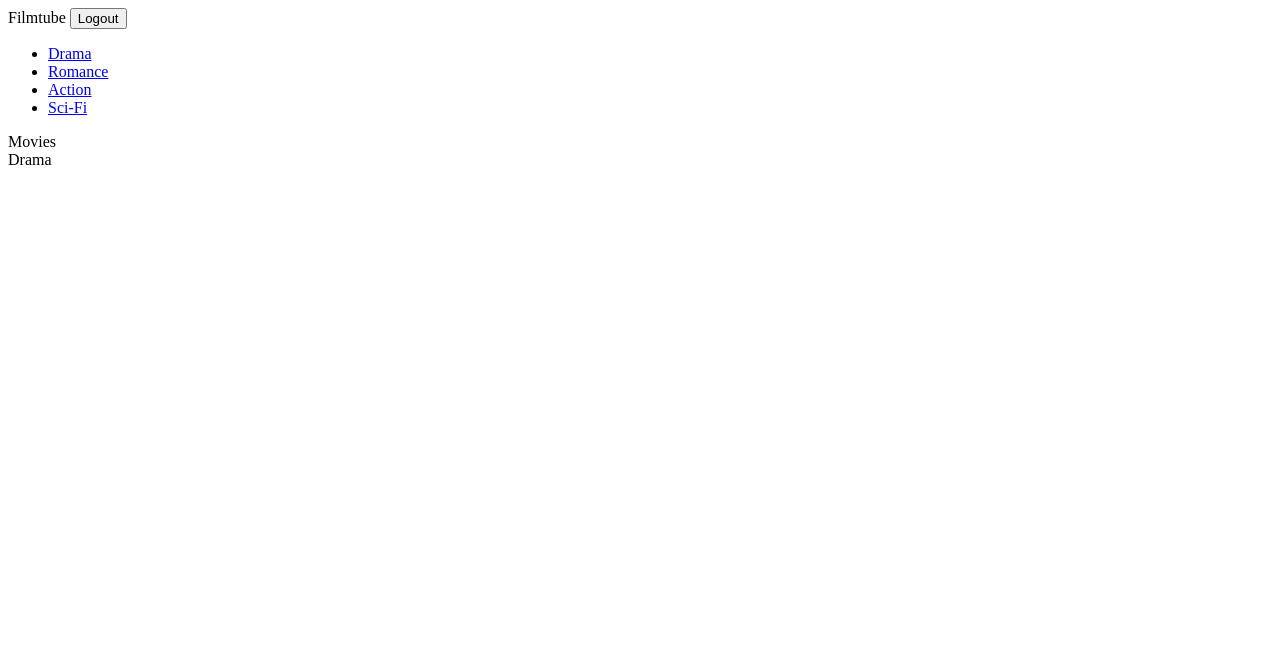
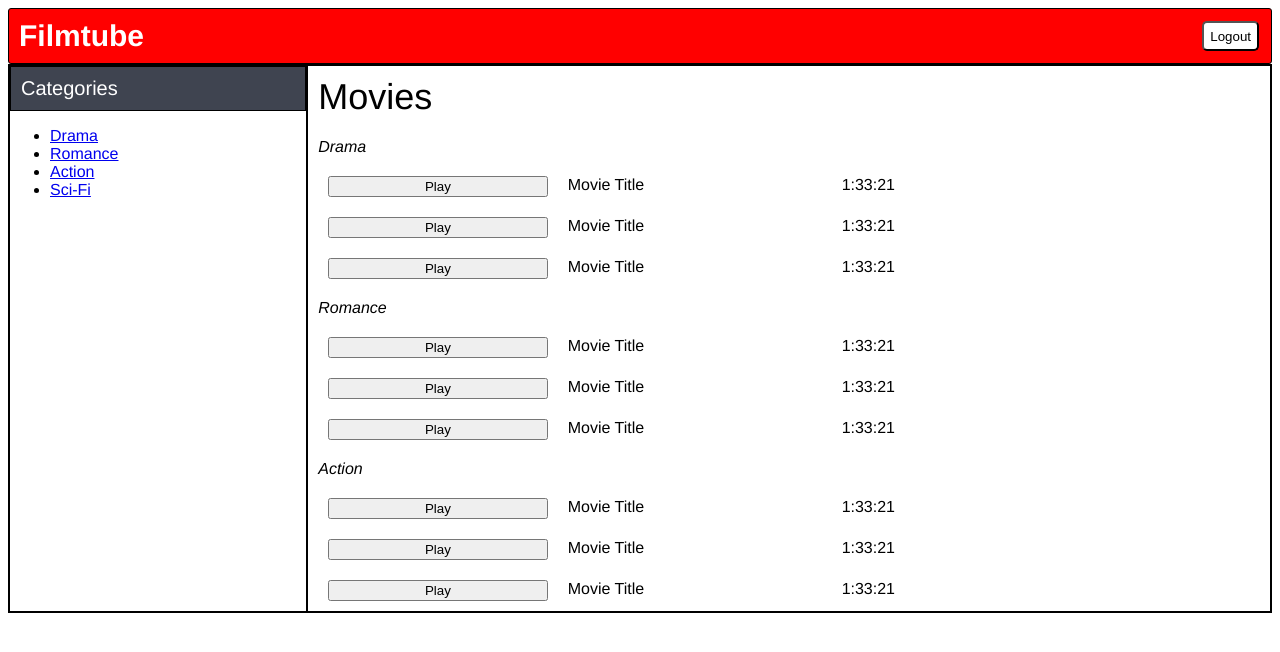
Before and after one commit to Framinus/phase-2-challenge, a website: page part-3/index.html in a window 1280 px wide. Drawn offline with Linux system fonts and the light colour scheme.

Commit message:
adding more movie titles

```diff
--- a/part-3/index.html
+++ b/part-3/index.html
@@ -4,18 +4,16 @@
     <meta charset="utf-8">
     <title>Filmtube</title>
     <link rel="stylesheet" type="text/css" href="style.css">
-
   </head>
   <body>
-    <div class="container">
-      <div class="header">
+      <div class="header-container">
         <span class="filmtube-header">Filmtube</span>
         <button class="logout-header">Logout</button>
       </div>
-    </div>
-    <div class="vertical-container">
-      <div class="navbar-container">
-        <div class="navbar-header"></div>
+
+    <div class="main-container">
+      <div class="navbar-container scroll">
+        <div class="navbar-header">Categories</div>
           <ul>
             <li><a href="#">Drama</a></li>
             <li><a href="#">Romance</a></li>
@@ -23,11 +21,39 @@
             <li><a href="#">Sci-Fi</a></li>
           </ul>
       </div>
-      <div class="main-title">Movies</div>
-      <div class="Drama">
-        <div class="drama-title">Drama</div>
-
+      <div class="movie-container scroll">
+        <div class="movie-title">Movies</div>
+          <div class="category-title">Drama</div>
+          <div class="movie-content"><button class="content">Play</button><span class="content">Movie Title</span>
+          <span class="content time">1:33:21</span>
+        </div>
+          <div class="movie-content"><button class="content">Play</button><span class="content">Movie Title</span>
+          <span class="content time">1:33:21</span>
+        </div>
+        <div class="movie-content"><button class="content">Play</button><span class="content">Movie Title</span>
+        <span class="content time">1:33:21</span>
       </div>
+        <div class="category-title">Romance</div>
+        <div class="movie-content"><button class="content">Play</button><span class="content">Movie Title</span>
+        <span class="content time">1:33:21</span>
+      </div>
+        <div class="movie-content"><button class="content">Play</button><span class="content">Movie Title</span>
+        <span class="content time">1:33:21</span>
+      </div>
+      <div class="movie-content"><button class="content">Play</button><span class="content">Movie Title</span>
+      <span class="content time">1:33:21</span>
     </div>
+    <div class="category-title">Action</div>
+    <div class="movie-content"><button class="content">Play</button><span class="content">Movie Title</span>
+    <span class="content time">1:33:21</span>
+  </div>
+    <div class="movie-content"><button class="content">Play</button><span class="content">Movie Title</span>
+    <span class="content time">1:33:21</span>
+  </div>
+  <div class="movie-content"><button class="content">Play</button><span class="content">Movie Title</span>
+  <span class="content time">1:33:21</span>
+</div>
+    </div>
+  </div>
   </body>
 </html>
--- a/part-3/style.css
+++ b/part-3/style.css
@@ -0,0 +1,86 @@
+html {
+  height: 100%;
+}
+
+body {
+  box-sizing: border-box;
+  font-family: helvetica, sans-serif;
+  /*overflow: hidden;*/
+}
+
+.header-container {
+  border: 1px solid black;
+  border-radius: 3px;
+  background-color: red;
+  color: #fff;
+  display: flex;
+  flex-direction: row;
+  font-size: 30px;
+  font-weight: bolder;
+  justify-content: space-between;
+  padding: 10px;
+}
+
+.logout-header {
+  background-color: #fff;
+  border-radius: 5px;
+  margin: 2px;
+}
+
+.scroll {
+  overflow-y: auto;
+}
+
+.main-container {
+  border: 1px solid black;
+  display: flex;
+  flex-direction: row;
+  flex-wrap: wrap;
+  justify-content: space-between;
+}
+
+.navbar-container {
+  border: 1px solid black;
+  flex-grow: 1;
+  flex-shrink: 0;
+}
+
+.navbar-header {
+  background-color: rgb(63, 68, 80);
+  border: 1px solid black;
+  color: #fff;
+  font-size: 20px;
+  padding: 10px;
+}
+
+.movie-container {
+  border: 1px solid black;
+  flex-grow: 4;
+}
+
+.movie-title {
+  font-size: 36px;
+  padding: 10px;
+}
+
+.category-title {
+  font-style: italic;
+  padding: 10px;
+}
+
+.movie-content {
+  display: flex;
+  flex-direction: row;
+  justify-content: flex-start;
+  padding: 10px;
+}
+
+.content {
+  flex-grow: 1;
+  margin-left: 10px;
+  margin-right: 10px;
+}
+
+.time {
+  flex-grow: 2;
+}
```
